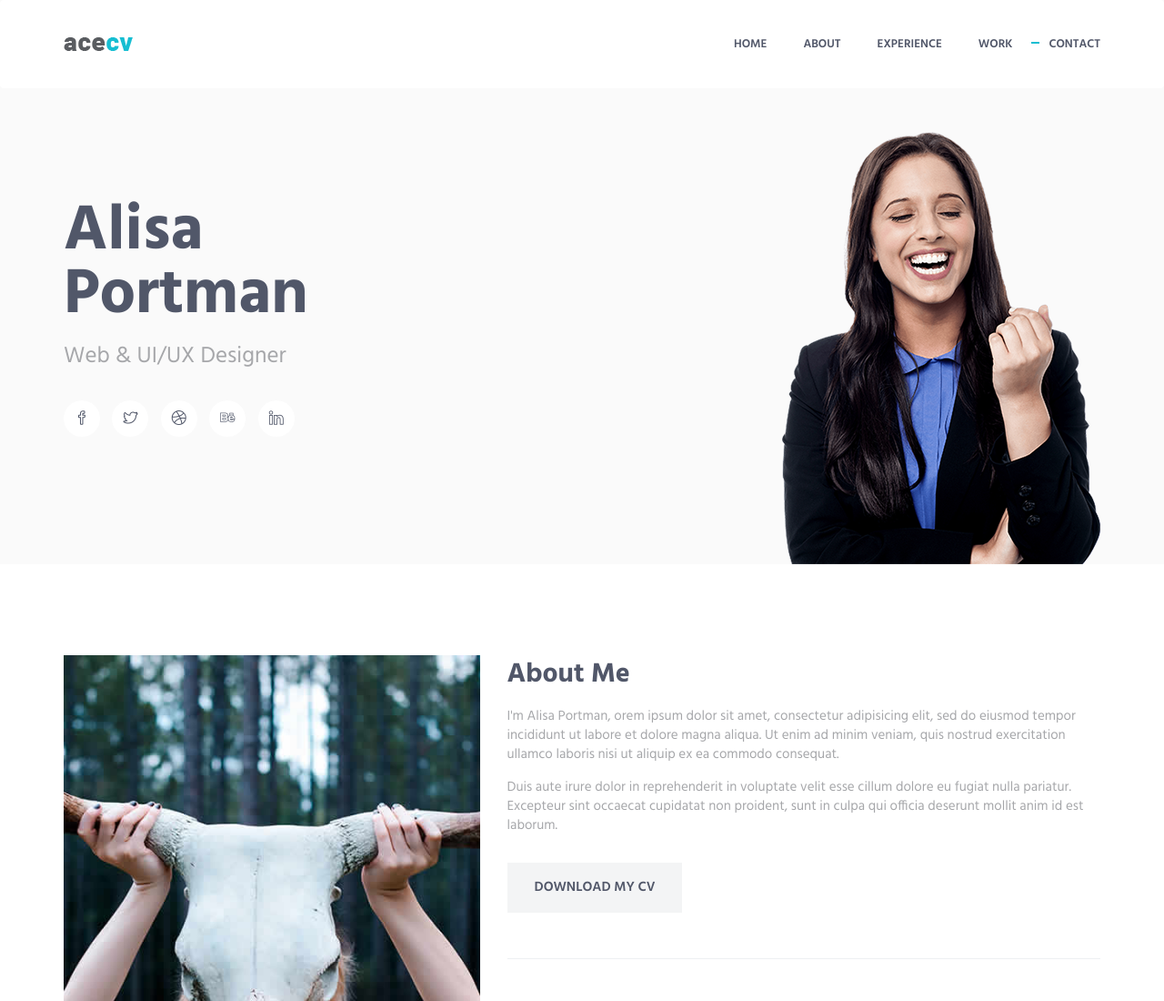
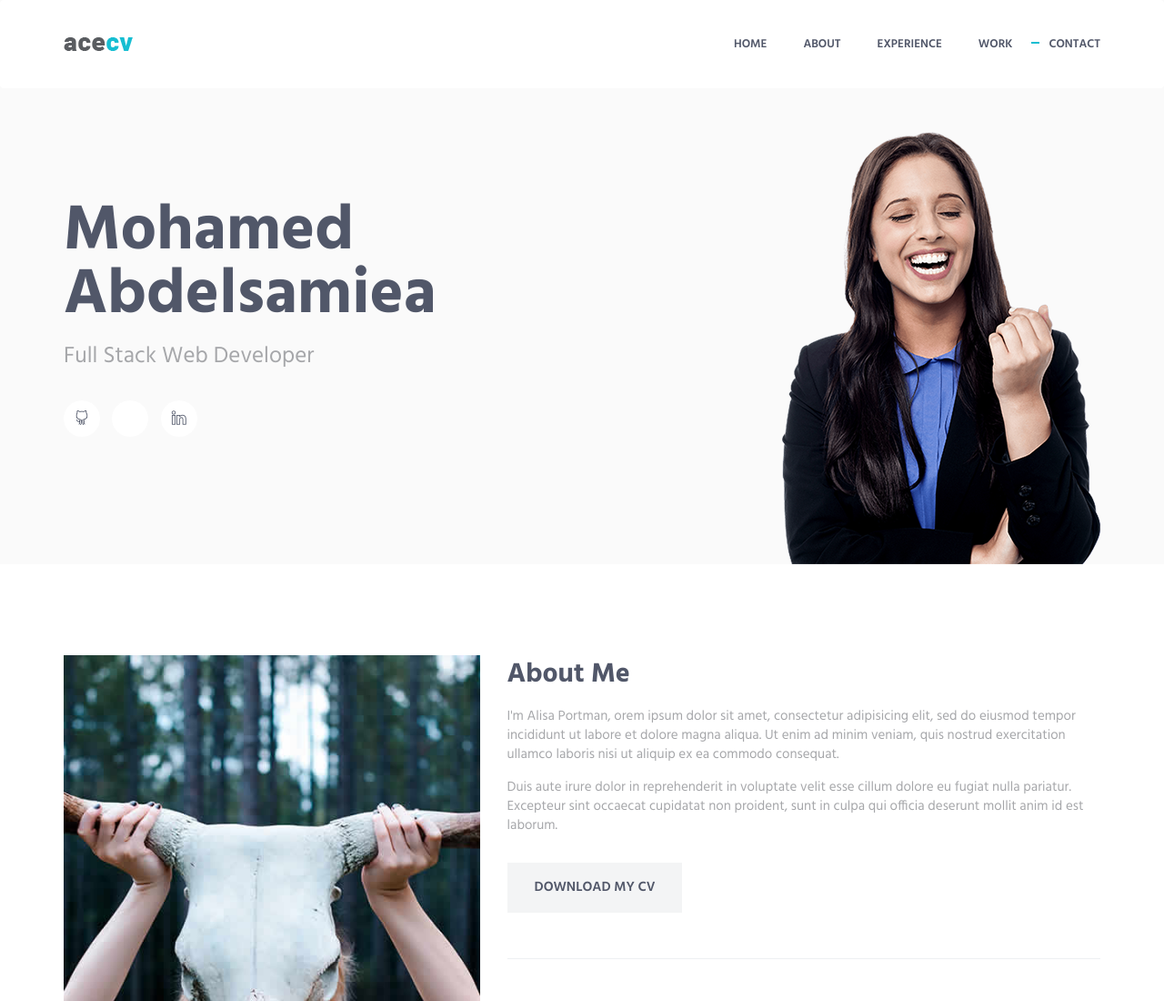
Before and after one commit to MohamedAbdelsamiea/portfolio, a plain HTML site: page HTML/index.html in a window 1280 px wide. Shown: the top 1100 px of the page at 91% size. Drawn offline with Linux system fonts and the light colour scheme.

Commit message:
Update index.html

```diff
--- a/HTML/index.html
+++ b/HTML/index.html
@@ -14,7 +14,7 @@
     <!-- BEGIN HEAD -->
     <head>
         <meta charset="utf-8"/>
-        <title>Metronic "Acecv" Frontend Freebie</title>
+        <title>Mohamed Abdelsamiea</title>
         <meta http-equiv="X-UA-Compatible" content="IE=edge">
         <meta content="width=device-width, initial-scale=1" name="viewport"/>
         <meta content="" name="description"/>
@@ -86,14 +86,12 @@
                 <div class="row">
                     <div class="col-sm-6 sm-margin-b-60">
                         <div class="margin-b-30">
-                            <h1 class="promo-block-title">Alisa <br/> Portman</h1>
-                            <p class="promo-block-text">Web &amp; UI/UX Designer</p>
+                            <h1 class="promo-block-title">Mohamed <br/> Abdelsamiea</h1>
+                            <p class="promo-block-text">Full Stack Web Developer</p>
                         </div>
                         <ul class="list-inline">
-                            <li><a href="#" class="social-icons"><i class="icon-social-facebook"></i></a></li>
-                            <li><a href="#" class="social-icons"><i class="icon-social-twitter"></i></a></li>
-                            <li><a href="#" class="social-icons"><i class="icon-social-dribbble"></i></a></li>
-                            <li><a href="#" class="social-icons"><i class="icon-social-behance"></i></a></li>
+                            <li><a href="#" class="social-icons"><i class="icon-social-github"></i></a></li>
+                            <li><a href="#" class="social-icons"><i class="fa-brands fa-upwork"></i></a></li>
                             <li><a href="#" class="social-icons"><i class="icon-social-linkedin"></i></a></li>
                         </ul>
                     </div>
```
